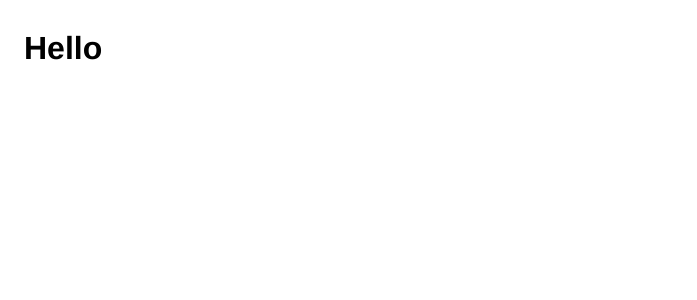
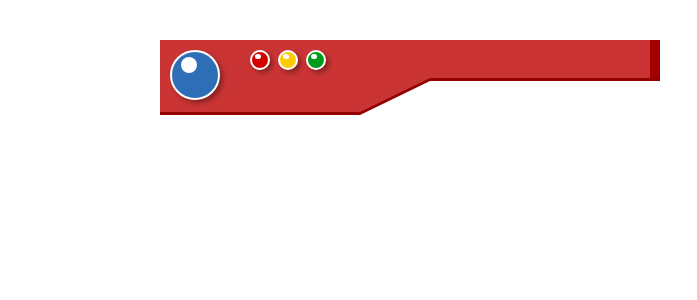
Before and after one commit to HerbertSSampaio/Pokedex, a Vue app: page / in a window 1280 px wide. Shown: the top 300 px of the page, without its empty margins (0-697 px from the left). Built offline with nearby package versions, Linux system fonts and the light colour scheme; the HTML template or start-up script is replaced by a standard one.

Commit message:
Component TopPanel

```diff
--- a/src/App.vue
+++ b/src/App.vue
@@ -1,22 +1,27 @@
 <template>
 	<div id="pokedex">
-		<h1>Hello</h1>
+		<Pokedex />
 	</div>
 </template>
 
 <script>
+	import Pokedex from './components/Pokedex.vue';
 
 	export default {
 		name: 'App',
+		components: {
+			Pokedex,
+		},
 	};
 </script>
 
 <style lang="scss" scoped>
-#pokedex {
-	display: flex;
-	flex-direction: column;
-	min-height: 100vh;
-	max-width: 0 auto;
-	padding: 24px;
-}
+	#pokedex {
+		display: flex;
+		flex-direction: column;
+		justify-content: center;
+		align-items: center;
+		height: calc(100vh - 20px);
+		padding: 20px;
+	}
 </style>
--- /dev/null
+++ b/src/components/Pokedex.vue
@@ -0,0 +1,51 @@
+<template>
+	<div class="pokedex">
+		<TopPanel />
+		<!-- <LeftPanel class="pokedex--left" />
+		<Divider />
+		<RightPanel class="pokedex--right" /> -->
+	</div>
+</template>
+
+<script>
+	import TopPanel from './TopPanel/TopPanel.vue';
+	// import LeftPanel from './LeftPanel/LeftPanel.vue';
+	// import RightPanel from './RightPanel/RightPanel.vue';
+	// import Divider from './Divider/Divider.vue';
+
+	export default {
+		name: 'Pokedex',
+		components: {
+			TopPanel,
+			// LeftPanel,
+			// RightPanel,
+			// Divider,
+		},
+	};
+</script>
+
+<style lang="scss" scoped>
+	.pokedex {
+		position: relative;
+		display: flex;
+		flex-direction: column;
+		width: 100%;
+		max-width: 960px;
+		height: 100%;
+		@media (min-width: $viewport-medium) {
+			max-height: 700px;
+			flex-direction: row;
+		}
+		&--left,
+		&--right {
+			position: relative;
+			display: flex;
+			height: 50%;
+			perspective: 1700px;
+			transform-style: preserve-3d;
+			@media (min-width: $viewport-medium) {
+				height: 100%;
+			}
+		}
+	}
+</style>
--- /dev/null
+++ b/src/components/TopPanel/TopPanel.vue
@@ -0,0 +1,48 @@
+<template>
+	<div class="panel bg--red-04">
+		<div class="container bg--red-01">
+			<TopPanelButton v-for="(button, index) in buttons" :key="index" v-bind="button" />
+		</div>
+	</div>
+</template>
+
+<script>
+	import TopPanelButton from './TopPanelButton.vue';
+
+	export default {
+		name: 'TopPanel',
+		components: {
+			TopPanelButton,
+		},
+		data() {
+			return {
+				buttons: [
+					{ style: { width: '50px', height: '50px' }, class: 'bg--blue-00' },
+					{ style: { width: '20px', height: '20px' }, class: 'bg--red-02' },
+					{ style: { width: '20px', height: '20px' }, class: 'bg--yellow' },
+					{ style: { width: '20px', height: '20px' }, class: 'bg--green' },
+				],
+			};
+		},
+	};
+</script>
+
+<style lang="scss" scoped>
+	.panel {
+		position: absolute;
+		width: 100%;
+		clip-path: polygon(0 0, 100% 0, 100% 41px, 270px 41px, 200px 100%, 0 100%);
+		z-index: 1;
+		@media (min-width: $viewport-medium) {
+			width: calc(50% + 20px);
+		}
+		.container {
+			display: flex;
+			padding: 10px;
+			align-items: flex-start;
+			height: 75px;
+			clip-path: polygon(0 0, 100% 0, 100% 38px, 270px 38px, 200px 72px, 0 72px);
+			box-shadow: inset -10px 0 0 0 color('red-03');
+		}
+	}
+</style>
--- /dev/null
+++ b/src/components/TopPanel/TopPanelButton.vue
@@ -0,0 +1,42 @@
+<template>
+	<button class="top-panel__button" />
+</template>
+
+<script>
+	export default {
+		name: 'TopPanelButton',
+	};
+</script>
+
+<style lang="scss" scoped>
+	.top-panel__button {
+		position: relative;
+		padding: 0;
+		border-radius: 50%;
+		border: 2px solid color(white);
+		transition: filter 0.3s ease-in-out;
+		margin-right: 8px;
+		box-shadow: 3px 3px 5px 0 rgba(color(black), 0.35);
+		cursor: pointer;
+		&:hover,
+		&:focus {
+			filter: brightness(1.2);
+		}
+		&:focus {
+			outline: none;
+		}
+		&:first-child {
+			margin-right: 30px;
+		}
+		&::before {
+			content: '';
+			position: absolute;
+			top: 10%;
+			left: 20%;
+			width: 35%;
+			height: 35%;
+			border-radius: 50%;
+			background-color: color(white);
+		}
+	}
+</style>
--- /dev/null
+++ b/src/styles/variables/_media-queries.scss
@@ -0,0 +1 @@
+$viewport-medium: 768px;
--- /dev/null
+++ b/src/styles/variables/index.scss
@@ -0,0 +1 @@
+@import './media-queries';
--- a/vue.config.js
+++ b/vue.config.js
@@ -7,6 +7,7 @@ module.exports = {
 				additionalData: `
 					@import "@/styles/functions";
 					@import "@/styles/colors";
+					@import "@/styles/variables";
 				`,
 			},
 		},
```
Also changed, not shown: src/components/HelloWorld.vue (deleted, +0 -58 lines).
